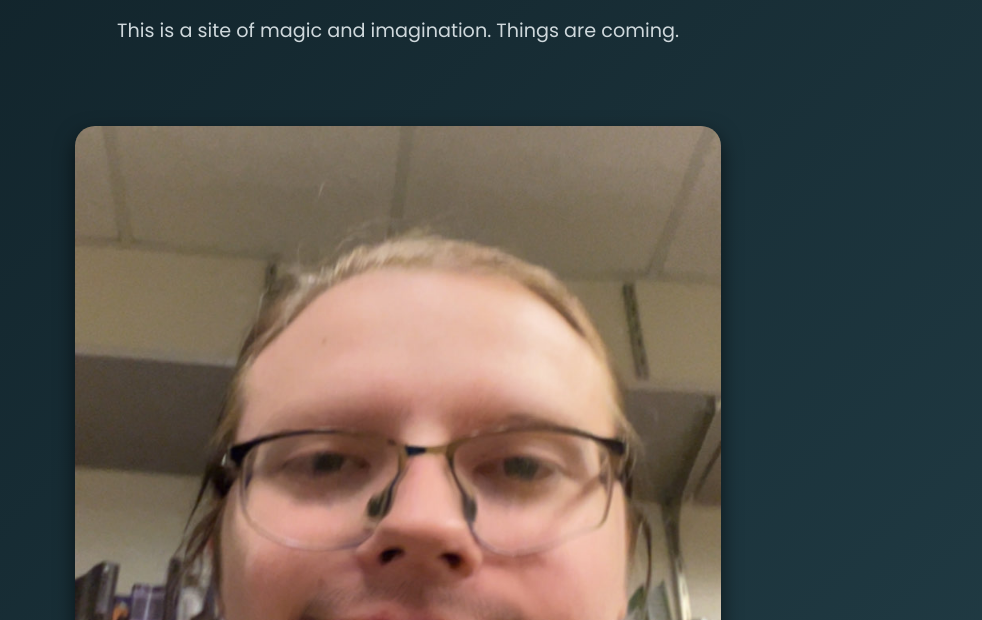
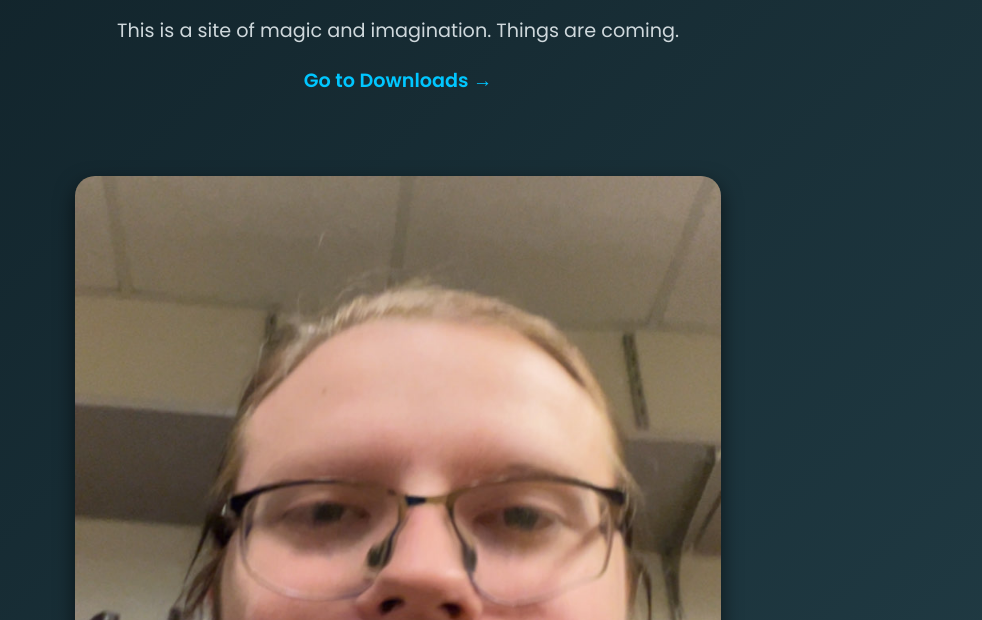
Before and after one commit to Anpayton/Anpayton.github.io, a plain HTML site: page index.html in a window 1280 px wide. Shown: the part 180-800 px from the top of the page, without its empty margins (242-1224 px from the left). Drawn offline with Linux system fonts and the light colour scheme.

Commit message:
Update index.html

```diff
--- a/index.html
+++ b/index.html
@@ -74,6 +74,11 @@
     <p>
       This is a site of magic and imagination. Things are coming.
     </p>
+    <p>
+    <a href="downloads.html" style="color:#00c6ff; text-decoration:none; font-weight:600;">
+      Go to Downloads →
+    </a>
+  </p>
   </header>
  <div class="image-container">
     <img src="silly andon.jpg" alt="Cool Picture">
```
